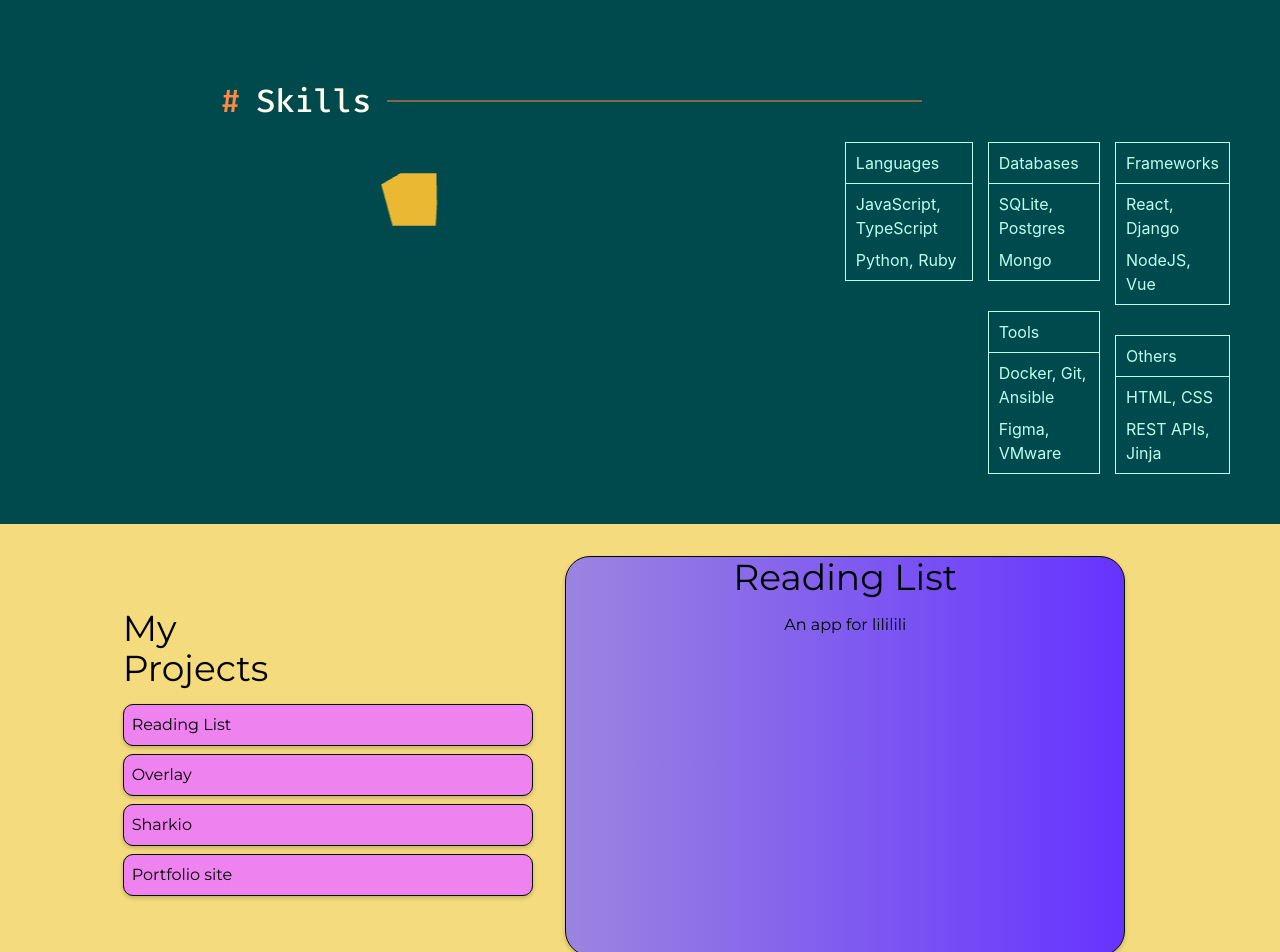
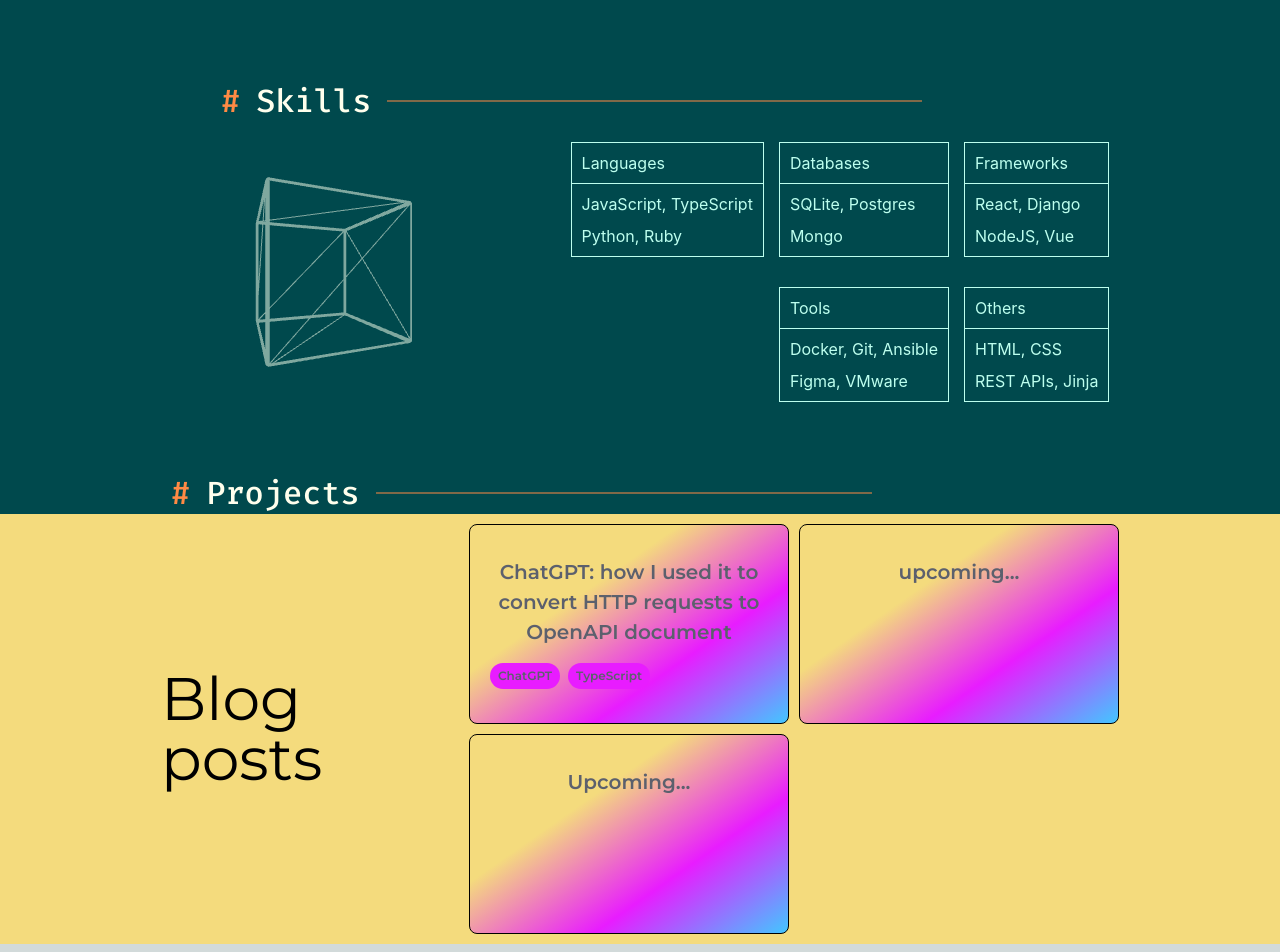
Before and after one commit to Oferlis/portfolio-website, a React (Create React App) app: page / in a window 1280 px wide. Shown: the part 760-1712 px from the top of the page. Built offline with nearby package versions, Linux system fonts and the light colour scheme.

Commit message:
started modifying projects component

```diff
--- a/src/components/cube.js
+++ b/src/components/cube.js
@@ -1,16 +1,24 @@
 import { useRef } from "react";
 import { Canvas, useFrame } from "@react-three/fiber";
+import { RoundedBox } from "@react-three/drei";
 
 const CubeMesh = (props) => {
   const cubeRef = useRef();
 
-  useFrame(() => (cubeRef.current.rotation.x += 0.01));
+  useFrame(() => (cubeRef.current.rotation.y += 0.01));
 
   return (
-    <mesh {...props} ref={cubeRef}>
-      <boxGeometry args={[2, 2, 2]} />
-      <meshBasicMaterial color={"orange"} />
-    </mesh>
+    <RoundedBox
+      {...props}
+      ref={cubeRef}
+      args={[3, 3, 3]}
+      radius={0.05}
+      smoothness={4}
+      creaseAngle={0.4}
+      {...props}
+    >
+      <meshPhongMaterial color="#BDFFEF" wireframe />
+    </RoundedBox>
   );
 };
 
@@ -19,7 +27,7 @@ const Cube = (props) => {
     <Canvas>
       <ambientLight />
       <pointLight position={[10, 10, 10]} />
-      <CubeMesh position={[-1.2, 0, 0]} />
+      <CubeMesh position={[0, 0, 0]} />
     </Canvas>
   );
 };
--- a/src/sections/Projects.js
+++ b/src/sections/Projects.js
@@ -4,47 +4,51 @@ import { readingList } from "../projects-items/readingList";
 import { overlay } from "../projects-items/overlay";
 import { sharkio } from "../projects-items/sharkio";
 import { portfolioSite } from "../projects-items/portfolioSite";
+import SectionSeperator from "../components/sectionSeperator";
 
 export default function Projects() {
-  const [displayProject, setDisplayProject] = useState(readingList);
-  let isSelected = false;
-  const handleItemClicked = (item) => {
-    setDisplayProject(item);
-    isSelected = true;
-  };
+  // const [displayProject, setDisplayProject] = useState(readingList);
+  // let isSelected = false;
+  // const handleItemClicked = (item) => {
+  //   setDisplayProject(item);
+  //   isSelected = true;
+  // };
 
-  return (
-    <div id="projects" className="div-ex row-div proj-div">
-      <div className="my-auto py-4 w-1/3">
-        <h1 className="md:text-4xl text-2xl mb-4 ">My Projects </h1>
-        <ul className="">
-          <li
-            className={`proj-list-item ${isSelected ? "selected" : ""}`}
-            onClick={() => handleItemClicked(readingList)}
-          >
-            Reading List
-          </li>
-          <li
-            className="proj-list-item"
-            onClick={() => handleItemClicked(overlay)}
-          >
-            Overlay
-          </li>
-          <li
-            className="proj-list-item"
-            onClick={() => handleItemClicked(sharkio)}
-          >
-            Sharkio
-          </li>
-          <li
-            className="proj-list-item"
-            onClick={() => handleItemClicked(portfolioSite)}
-          >
-            Portfolio site
-          </li>
-        </ul>
-      </div>
-      <ProjectDisplay content={displayProject} />
-    </div>
-  );
+  // return (
+  //   <div id="projects" className="div-ex row-div proj-div">
+  //     <div className="my-auto py-4 w-1/3">
+  //       <h1 className="md:text-4xl text-2xl mb-4 ">My Projects </h1>
+  //       <ul className="">
+  //         <li
+  //           className={`proj-list-item ${isSelected ? "selected" : ""}`}
+  //           onClick={() => handleItemClicked(readingList)}
+  //         >
+  //           Reading List
+  //         </li>
+  //         <li
+  //           className="proj-list-item"
+  //           onClick={() => handleItemClicked(overlay)}
+  //         >
+  //           Overlay
+  //         </li>
+  //         <li
+  //           className="proj-list-item"
+  //           onClick={() => handleItemClicked(sharkio)}
+  //         >
+  //           Sharkio
+  //         </li>
+  //         <li
+  //           className="proj-list-item"
+  //           onClick={() => handleItemClicked(portfolioSite)}
+  //         >
+  //           Portfolio site
+  //         </li>
+  //       </ul>
+  //     </div>
+  //     <ProjectDisplay content={displayProject} />
+  //   </div>
+  // );
+
+  return <SectionSeperator sectionName="Projects" />;
+  // <PRoject compnent></>
 }
--- a/src/sections/Skills.js
+++ b/src/sections/Skills.js
@@ -6,8 +6,14 @@ const Skills = () => {
   return (
     <div className="skills">
       <SectionSeperator sectionName="Skills" />
+      <div
+        className="row-div"
+        style={{ justifyContent: "center", gap: "100px" }}
+      >
+        <div style={{ position: "relative", width: 300, height: 300 }}>
+          <Cube />
+        </div>
         <div className="placeholder">
-        <Cube />
           <div className="boxes">
             <Container
               headline="Languages"
@@ -36,6 +42,7 @@ const Skills = () => {
           </div>
         </div>
       </div>
+    </div>
   );
 };
 
```
Lines whose indentation alone changed are shown as unchanged.
